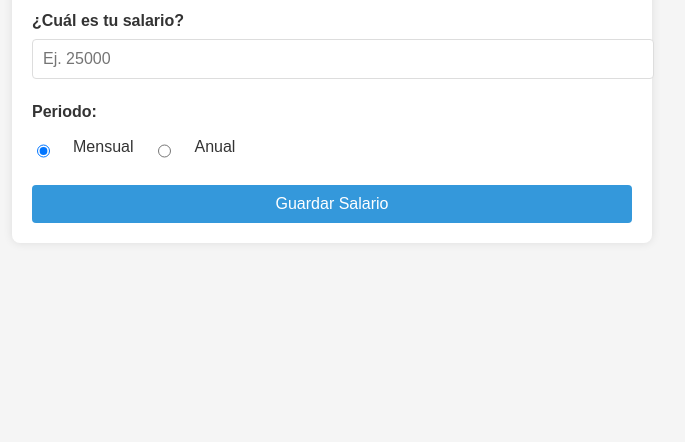
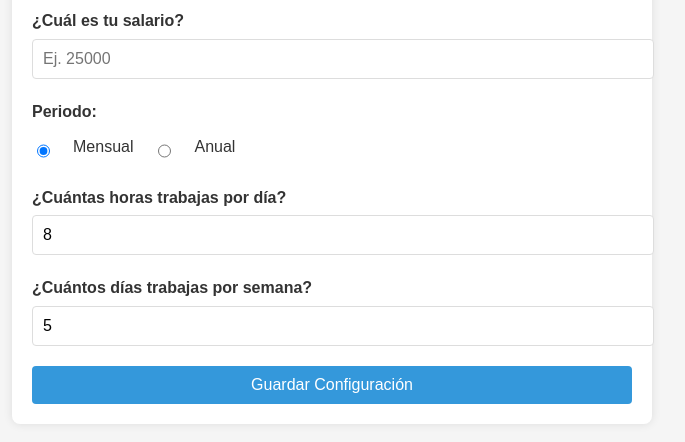
Before and after one commit to norahmartinn/horas.trabajo, a plain HTML site: page index.html in a window 1280 px wide. Shown: the part 156-598 px from the top of the page, without its empty margins (308-993 px from the left). Drawn offline with Linux system fonts and the light colour scheme.

Commit message:
Update index.html

```diff
--- a/index.html
+++ b/index.html
@@ -3,7 +3,7 @@
 <head>
     <meta charset="UTF-8">
     <meta name="viewport" content="width=device-width, initial-scale=1.0">
-    <title>¿Cuánto tiempo te cuesta?</title>
+    <title>Calculadora de Tiempo de Trabajo</title>
     <link rel="stylesheet" href="style.css">
 </head>
 <body>
@@ -11,7 +11,7 @@
         <h1>Configuración de Salario</h1>
         <div class="input-group">
             <label for="salary-amount">¿Cuál es tu salario?</label>
-            <input type="number" id="salary-amount" placeholder="Ej. 25000">
+            <input type="number" id="salary-amount" placeholder="Ej. 25000" min="1">
         </div>
         <div class="input-group">
             <label>Periodo:</label>
@@ -22,17 +22,25 @@
                 <label for="yearly">Anual</label>
             </div>
         </div>
-        <button id="save-salary">Guardar Salario</button>
+        <div class="input-group">
+            <label for="daily-hours">¿Cuántas horas trabajas por día?</label>
+            <input type="number" id="daily-hours" placeholder="Ej. 8" min="1" max="24" value="8">
+        </div>
+        <div class="input-group">
+            <label for="weekly-days">¿Cuántos días trabajas por semana?</label>
+            <input type="number" id="weekly-days" placeholder="Ej. 5" min="1" max="7" value="5">
+        </div>
+        <button id="save-salary">Guardar Configuración</button>
     </div>
 
     <div class="container" id="cost-container" style="display: none;">
         <h1>¿Cuánto cuesta lo que quieres comprar?</h1>
         <div class="input-group">
-            <input type="number" id="item-cost" placeholder="Ej. 500">
+            <input type="number" id="item-cost" placeholder="Ej. 500" min="0.01" step="0.01">
             <button id="calculate">Calcular</button>
         </div>
         <div id="result"></div>
-        <button id="change-salary">Cambiar Salario</button>
+        <button id="change-salary">Cambiar Configuración</button>
     </div>
 
     <script src="script.js"></script>
```
